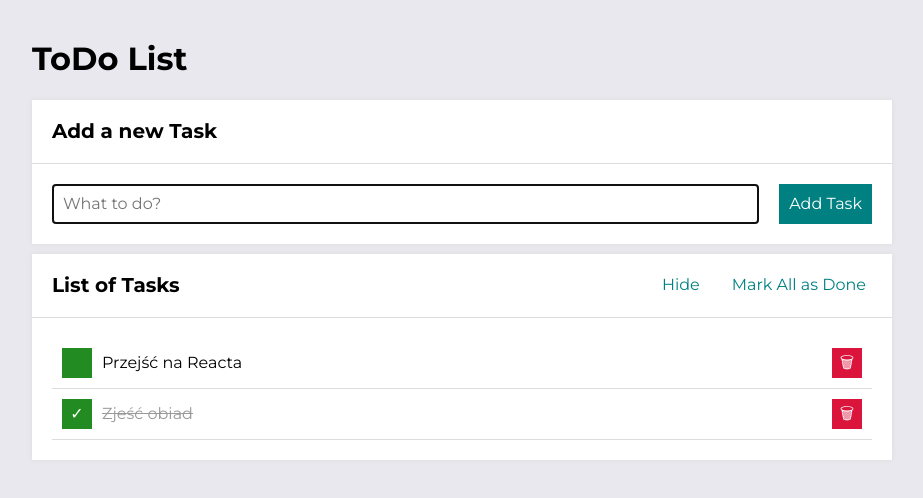
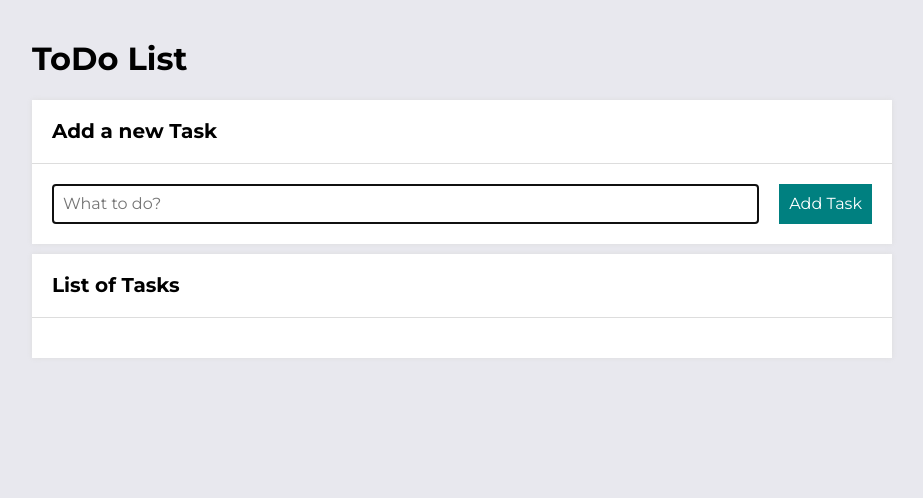
Before and after one commit to TheRitual/Simple-Todo-List, a React (Create React App) app: page / in a window 1280 px wide. Shown: the top 498 px of the page, without its empty margins (178-1101 px from the left). Built offline with nearby package versions, Linux system fonts and the light colour scheme.

Commit message:
added adding tasks

```diff
--- a/src/App.js
+++ b/src/App.js
@@ -9,17 +9,7 @@ import { useState } from "react";
 function App() {
   const [hideDone, setHideDone] = useState(false);
 
-  const [tasks, setTasks] = useState([
-    {
-      id: 1,
-      content: "Przejść na Reacta",
-      done: false
-    }, {
-      id: 2,
-      content: "Zjeść obiad",
-      done: true
-    }
-  ]);
+  const [tasks, setTasks] = useState([]);
 
   const toggleHideDone = () => {
     setHideDone(hideDone => !hideDone);
@@ -42,10 +32,18 @@ function App() {
     setTasks(tasks => tasks.map(task => ({...task, done: !task.done})));
   }
 
+  const addNewTask = (content) => {
+    setTasks(tasks => [...tasks, {
+      content,
+      done: false,
+      id: tasks.length ? tasks[tasks.length - 1].id + 1 : 0,
+    }]);
+  }
+
   return (
     <Container>
       <Header title="ToDo List" />
-      <Section title="Add a new Task" body={< Form />} />
+      <Section title="Add a new Task" body={< Form addNewTask={addNewTask} />} />
       <Section
         title="List of Tasks"
         extraHeaderContent={
--- a/src/Form/index.js
+++ b/src/Form/index.js
@@ -1,10 +1,30 @@
+import { useState } from "react";
 import "./style.css";
 
-const Form = () => (
-    <form className="form">
-        <input className="form__input" autoFocus placeholder="What to do?" />
-        <button className="form__button">Add Task</button>
-    </form>
-);
+const Form = ({addNewTask}) => {
+    const [newTaskContent, setNewTaskContent] = useState("");
+
+    const onFormSubmit = (event) => {
+        event.preventDefault();
+        setNewTaskContent(newTaskContent.replace(/ +(?= )/g, '').trim());
+        if (newTaskContent !== "") {
+            addNewTask(newTaskContent);
+            setNewTaskContent("");
+        }
+
+    }
+
+    return (
+        <form className="form" onSubmit={onFormSubmit}>
+            <input
+                className="form__input"
+                autoFocus
+                placeholder="What to do?"
+                value={newTaskContent}
+                onChange={(event) => setNewTaskContent(event.target.value)}
+            />
+            <button className="form__button">Add Task</button>
+        </form>);
+};
 
 export default Form;
```
